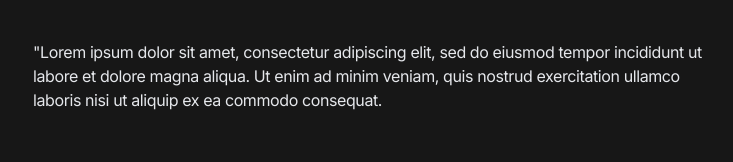
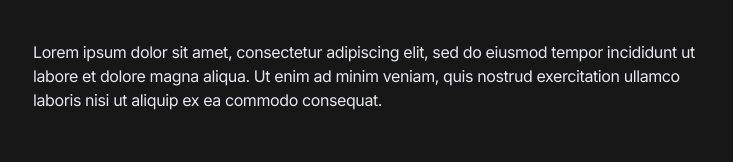
Before and after one commit to leomosley/mosly.dev, a Next.js app: page / in a window 1280 px wide. Shown: the top 162 px of the page, without its empty margins (263-996 px from the left). Built offline with nearby package versions, Linux system fonts and the light colour scheme; no server answers.

Commit message:
removed " from description

```diff
--- a/app/page.tsx
+++ b/app/page.tsx
@@ -9,7 +9,7 @@ export default async function Home() {
       <header id="header" className="">
       </header>
       <section id="introduction" className="">
-        <p>"Lorem ipsum dolor sit amet, consectetur adipiscing elit, sed do eiusmod tempor incididunt ut labore et dolore magna aliqua. Ut enim ad minim veniam, quis nostrud exercitation ullamco laboris nisi ut aliquip ex ea commodo consequat.</p>
+        <p>Lorem ipsum dolor sit amet, consectetur adipiscing elit, sed do eiusmod tempor incididunt ut labore et dolore magna aliqua. Ut enim ad minim veniam, quis nostrud exercitation ullamco laboris nisi ut aliquip ex ea commodo consequat.</p>
       </section>
       <Projects  />
     </main>
```
